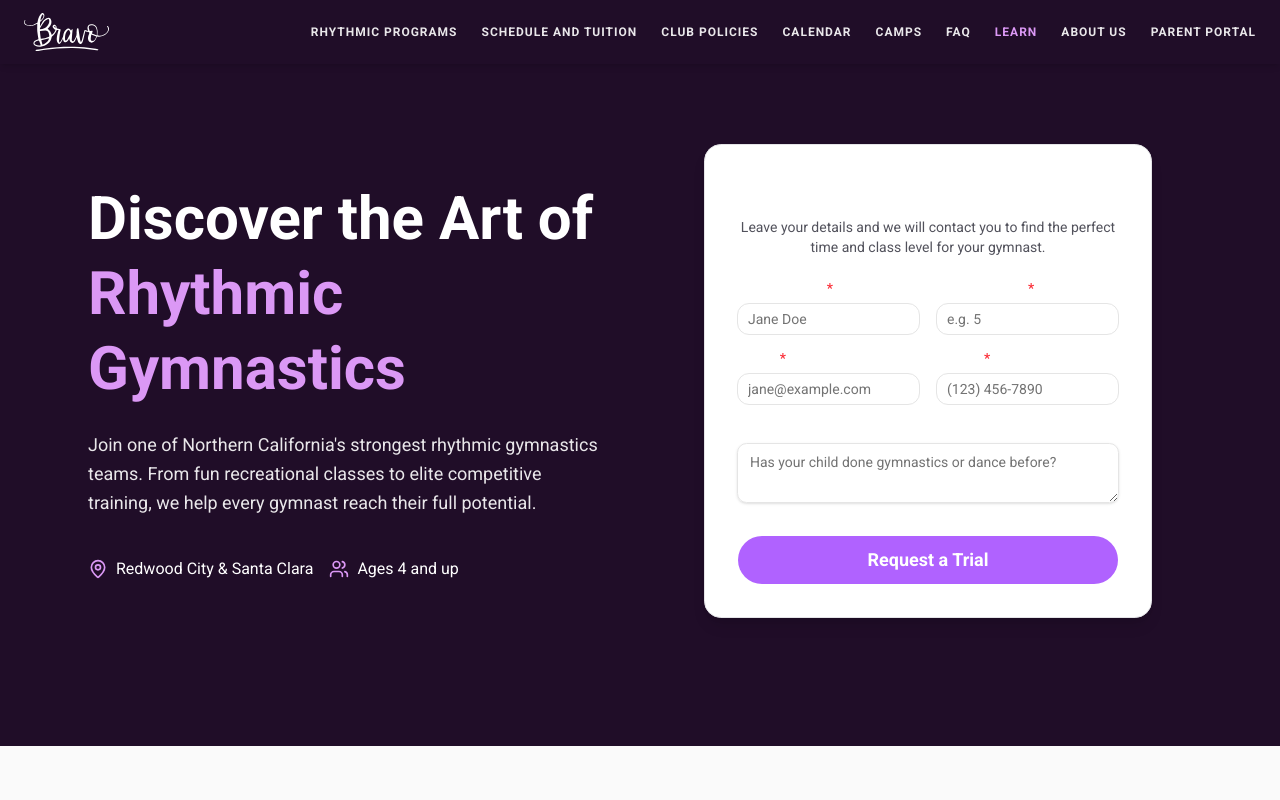
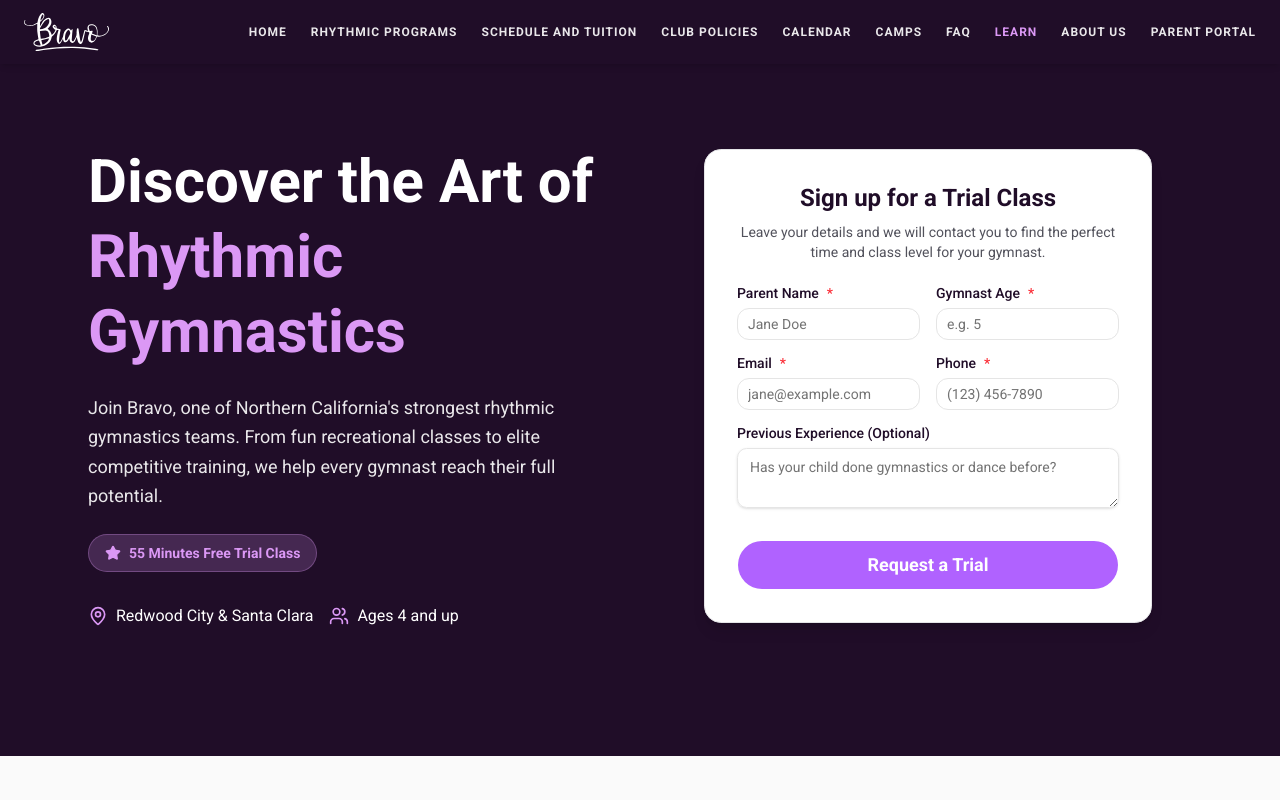
Before and after one commit to spkonovalov/bravorhythmic, a Next.js app: page /trial in a window 1280 px wide. Shown: the top 800 px of the page. Built offline with nearby package versions, Linux system fonts and the light colour scheme.

Commit message:
Fix form colors, update header links, add carousel to trial page

```diff
--- a/src/app/trial/page.tsx
+++ b/src/app/trial/page.tsx
@@ -1,6 +1,6 @@
 import { Metadata } from "next";
 import { TrialForm } from "@/components/TrialForm";
-import { MapPin, Trophy, Calendar, Users, Star, Car } from "lucide-react";
+import { MapPin, Trophy, Calendar, Users, Star, Car, Image as ImageIcon } from "lucide-react";
 import Image from "next/image";
 
 export const metadata: Metadata = {
@@ -19,9 +19,12 @@ export default function TrialPage() {
               Discover the Art of <span className="text-bravo-accent">Rhythmic Gymnastics</span>
             </h1>
             <p className="text-lg text-white/90 max-w-lg leading-relaxed">
-              Join one of Northern California's strongest rhythmic gymnastics teams. From fun recreational classes to elite competitive training, we help every gymnast reach their full potential.
+              Join Bravo, one of Northern California's strongest rhythmic gymnastics teams. From fun recreational classes to elite competitive training, we help every gymnast reach their full potential.
             </p>
-            <div className="flex flex-col sm:flex-row gap-4 pt-4">
+            <div className="inline-flex items-center gap-2 px-4 py-2 rounded-full bg-bravo-accent/20 text-bravo-accent font-semibold text-sm border border-bravo-accent/30">
+              <Star size={16} fill="currentColor" /> 55 Minutes Free Trial Class
+            </div>
+            <div className="flex flex-col sm:flex-row gap-4 pt-2">
               <div className="flex items-center gap-2">
                 <MapPin className="text-bravo-accent" size={20} />
                 <span>Redwood City & Santa Clara</span>
@@ -173,6 +176,40 @@ export default function TrialPage() {
           </a>
         </div>
       </section>
+
+      {/* Gallery / Life at Bravo Carousel */}
+      <section className="py-20 bg-zinc-50 overflow-hidden">
+        <div className="max-w-[1200px] mx-auto px-6 md:px-12 mb-8 text-center md:text-left flex flex-col md:flex-row md:items-end justify-between">
+          <div>
+            <h2 className="text-3xl md:text-4xl font-bold text-bravo-dark mb-4">Life at Bravo</h2>
+            <p className="text-zinc-600 text-lg">A glimpse into our daily training and vibrant competitions.</p>
+          </div>
+        </div>
+
+        {/* CSS Scroll-Snap Carousel */}
+        <div className="flex overflow-x-auto snap-x snap-mandatory gap-6 px-6 md:px-12 pb-8 pt-4 w-full" style={{ scrollbarWidth: "none", msOverflowStyle: "none" }}>
+          {/* Hide webkit scrollbar via a global style or inline style injection */}
+          <style dangerouslySetInnerHTML={{__html: `
+            .flex::-webkit-scrollbar { display: none; }
+          `}} />
+
+          {[
+            "Competition-photo-11.jpg",
+            "Competition-photo-13.jpg",
+            "Competition-photo-14.JPG",
+            "Competition-photo-4.jpg"
+          ].map((src, i) => (
+            <div key={i} className="flex-none w-[85vw] md:w-[60vw] lg:w-[45vw] max-w-[600px] snap-center aspect-[4/3] relative rounded-2xl overflow-hidden shadow-md">
+              <Image
+                src={`/images/${src}`}
+                alt={`Bravo Gymnastics Photo ${i+1}`}
+                fill
+                className="object-cover hover:scale-105 transition-transform duration-700 ease-out"
+              />
+            </div>
+          ))}
+        </div>
+      </section>
     </div>
   );
 }
--- a/src/components/Header.tsx
+++ b/src/components/Header.tsx
@@ -6,6 +6,7 @@ import Image from "next/image";
 import { Menu, X } from "lucide-react";
 
 const links = [
+  { label: "Home", href: "https://bravorhythmic.com" },
   { label: "Rhythmic Programs", href: "https://bravorhythmic.com/rhythmic-programs" },
   { label: "Schedule and Tuition", href: "https://bravorhythmic.com/schedule-and-tuition" },
   { label: "Club Policies", href: "https://bravorhythmic.com/policies" },
--- a/src/components/TrialForm.tsx
+++ b/src/components/TrialForm.tsx
@@ -48,7 +48,7 @@ export function TrialForm() {
   }
 
   return (
-    <div className="w-full max-w-xl mx-auto bg-white rounded-xl shadow-lg border border-zinc-200 p-8" id="trial-form">
+    <div className="w-full max-w-xl mx-auto bg-white text-bravo-dark rounded-xl shadow-lg border border-zinc-200 p-8" id="trial-form">
       <h3 className="text-2xl font-bold mb-2 text-center">Sign up for a Trial Class</h3>
       <p className="text-zinc-600 mb-6 text-center text-sm">
         Leave your details and we will contact you to find the perfect time and class level for your gymnast.
```
